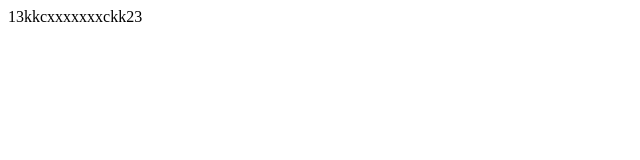
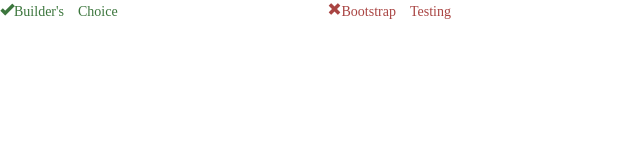
Before and after one commit to TaylorTackett/builders-choice, a plain HTML site: page index.html in a window 1280 px wide. Shown: the whole page, without its empty margins (0-640 px from the left). Drawn offline with nearby package versions, Linux system fonts and the light colour scheme.

Commit message:
bootstrap added

```diff
--- a/index.html
+++ b/index.html
@@ -2,9 +2,28 @@
 <html lang="en">
 <head>
     <meta charset="UTF-8">
+
+    <!-- Latest compiled and minified CSS -->
+    <link rel="stylesheet" href="https://maxcdn.bootstrapcdn.com/bootstrap/3.3.7/css/bootstrap.min.css"
+          integrity="sha384-BVYiiSIFeK1dGmJRAkycuHAHRg32OmUcww7on3RYdg4Va+PmSTsz/K68vbdEjh4u" crossorigin="anonymous">
+
+    <!-- Optional theme -->
+    <link rel="stylesheet" href="https://maxcdn.bootstrapcdn.com/bootstrap/3.3.7/css/bootstrap-theme.min.css"
+          integrity="sha384-rHyoN1iRsVXV4nD0JutlnGaslCJuC7uwjduW9SVrLvRYooPp2bWYgmgJQIXwl/Sp" crossorigin="anonymous">
+
+    <!-- Latest compiled and minified JavaScript -->
+    <script src="https://maxcdn.bootstrapcdn.com/bootstrap/3.3.7/js/bootstrap.min.js"
+            integrity="sha384-Tc5IQib027qvyjSMfHjOMaLkfuWVxZxUPnCJA7l2mCWNIpG9mGCD8wGNIcPD7Txa" crossorigin="anonymous"></script>
+
     <title>Builder's Choice</title>
-    <div class="col-md-2">
-        <span class="glyphicon glyphicon-plus">13kkcxxxxxxxckk23</span>
+    <div class="row">
+        <div class="col-md-3" style="border: 1px">
+            <span class="glyphicon glyphicon-ok text-success">Builder's Choice</span>
+        </div>
+        <div class="col-md-3">
+            <span class="glyphicon glyphicon-remove text-danger">Bootstrap Testing</span>
+        </div>
+
     </div>
 </head>
 <body>
```
